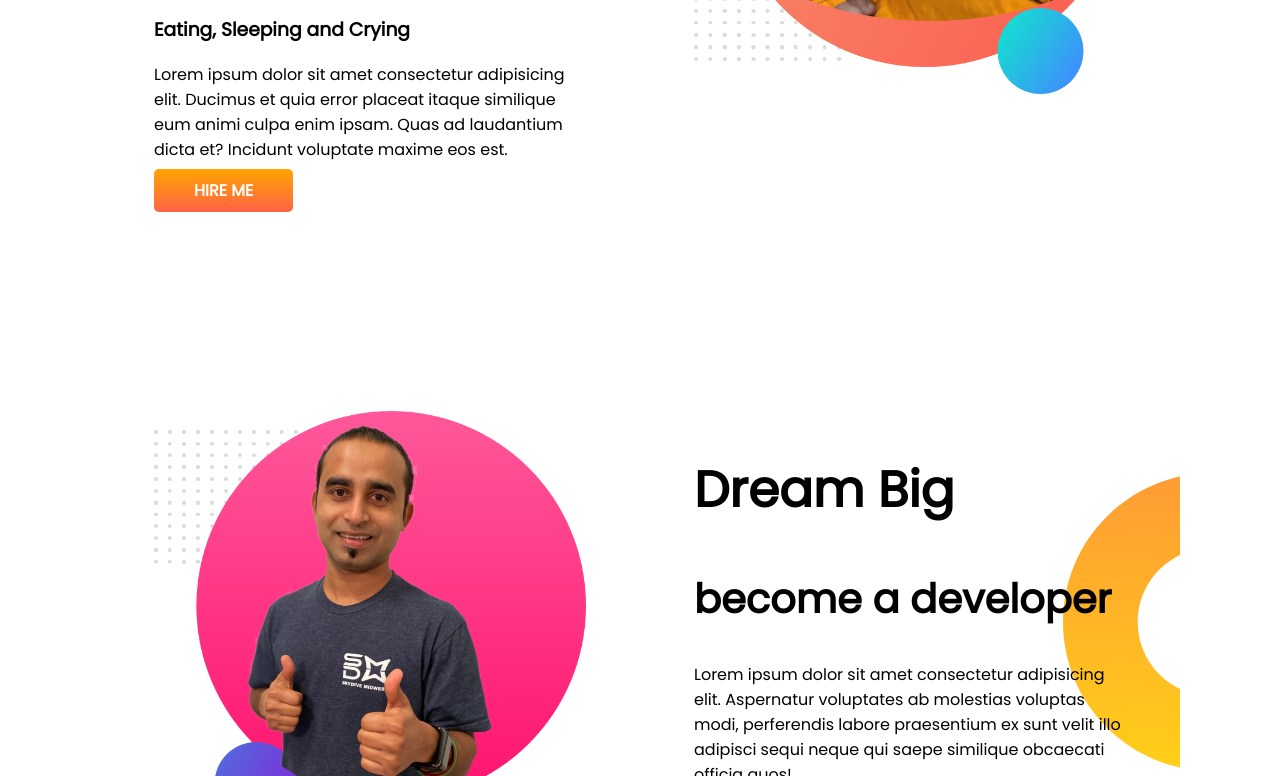
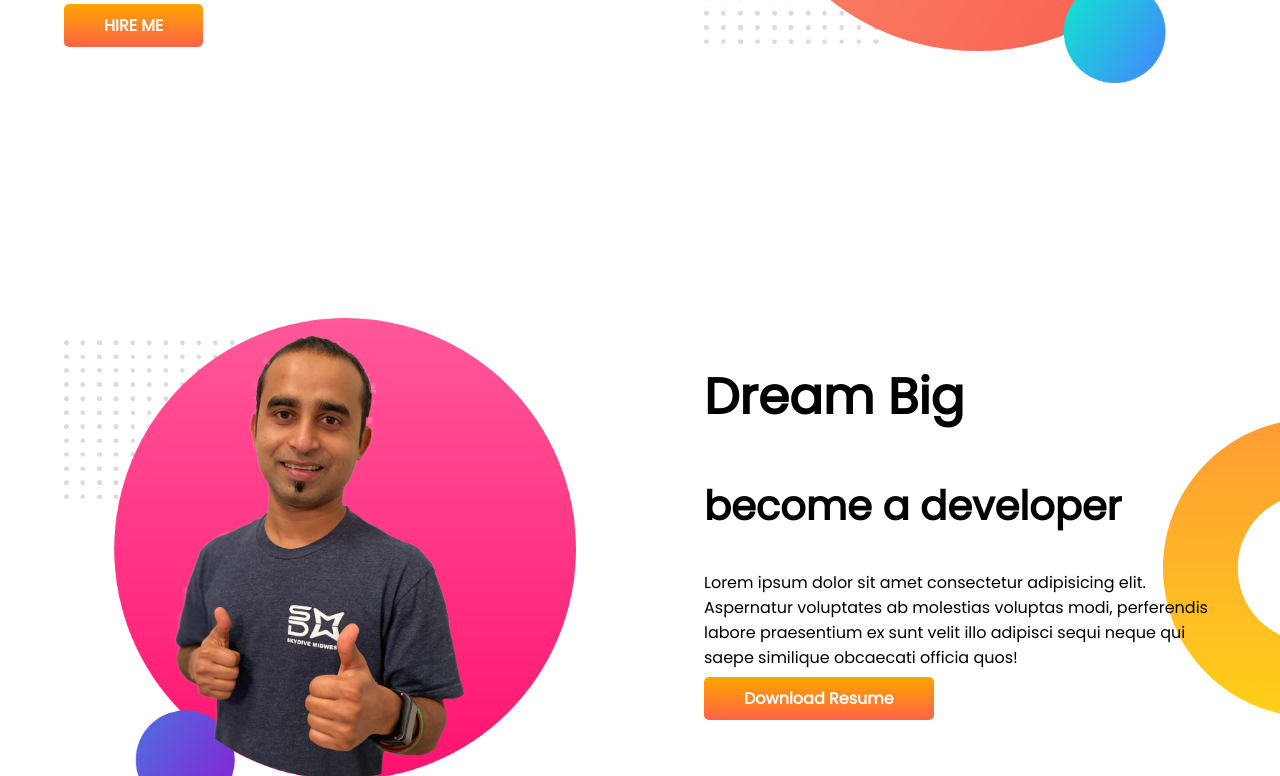
Before and after one commit to Tanjheel/developer-portfolio, a plain HTML site: page index.html in a window 1280 px wide. Shown: the part 489-1265 px from the top of the page. Drawn offline with Linux system fonts and the light colour scheme.

Commit message:
trouble shooting

```diff
--- a/style.css
+++ b/style.css
@@ -13,7 +13,7 @@ h2{
 }
 .flexible-container{
     display: flex;
-    margin: 100px;
+    margin-bottom: 100px;
 }
 .half-width{
     width: 50%;
```
